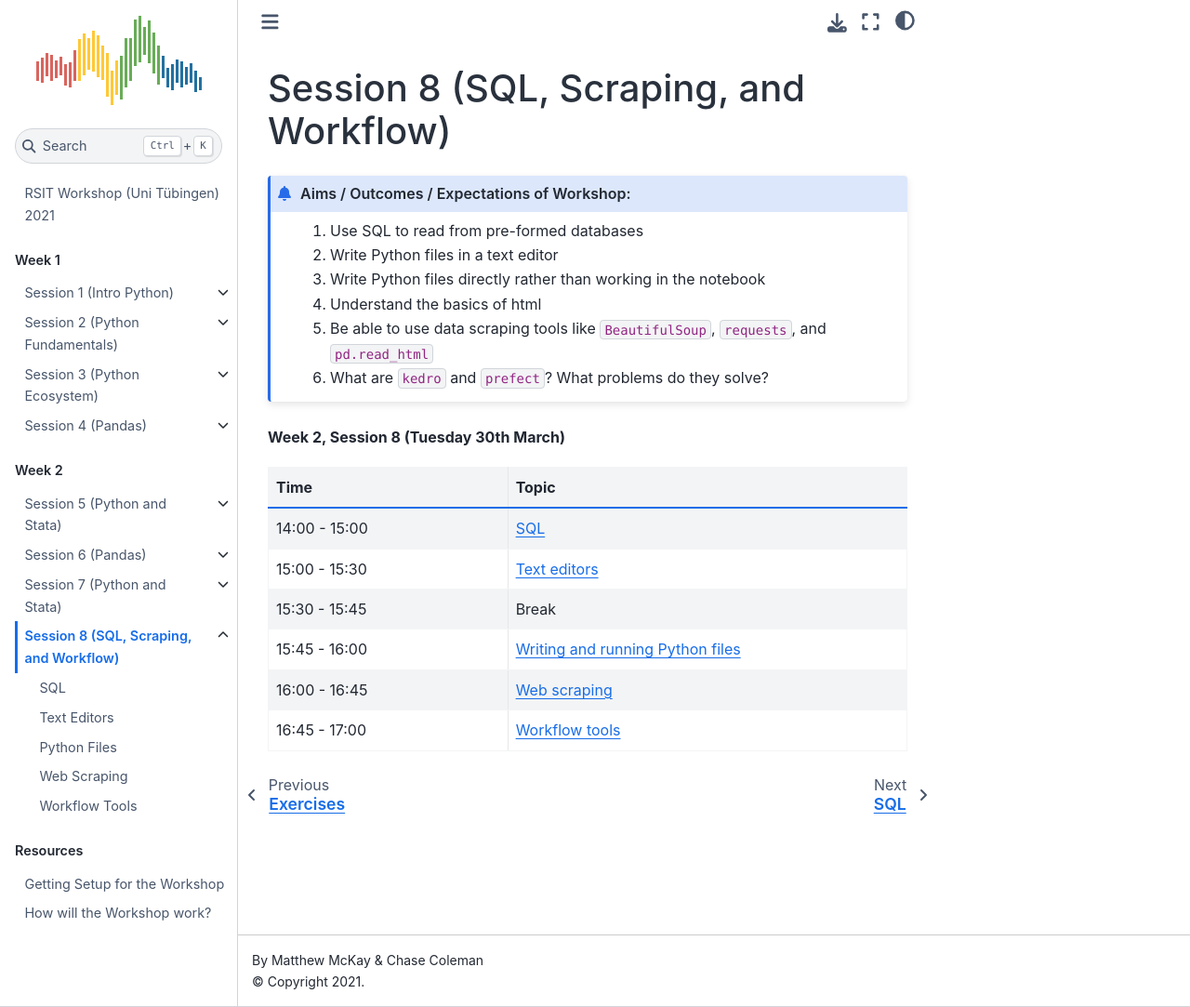
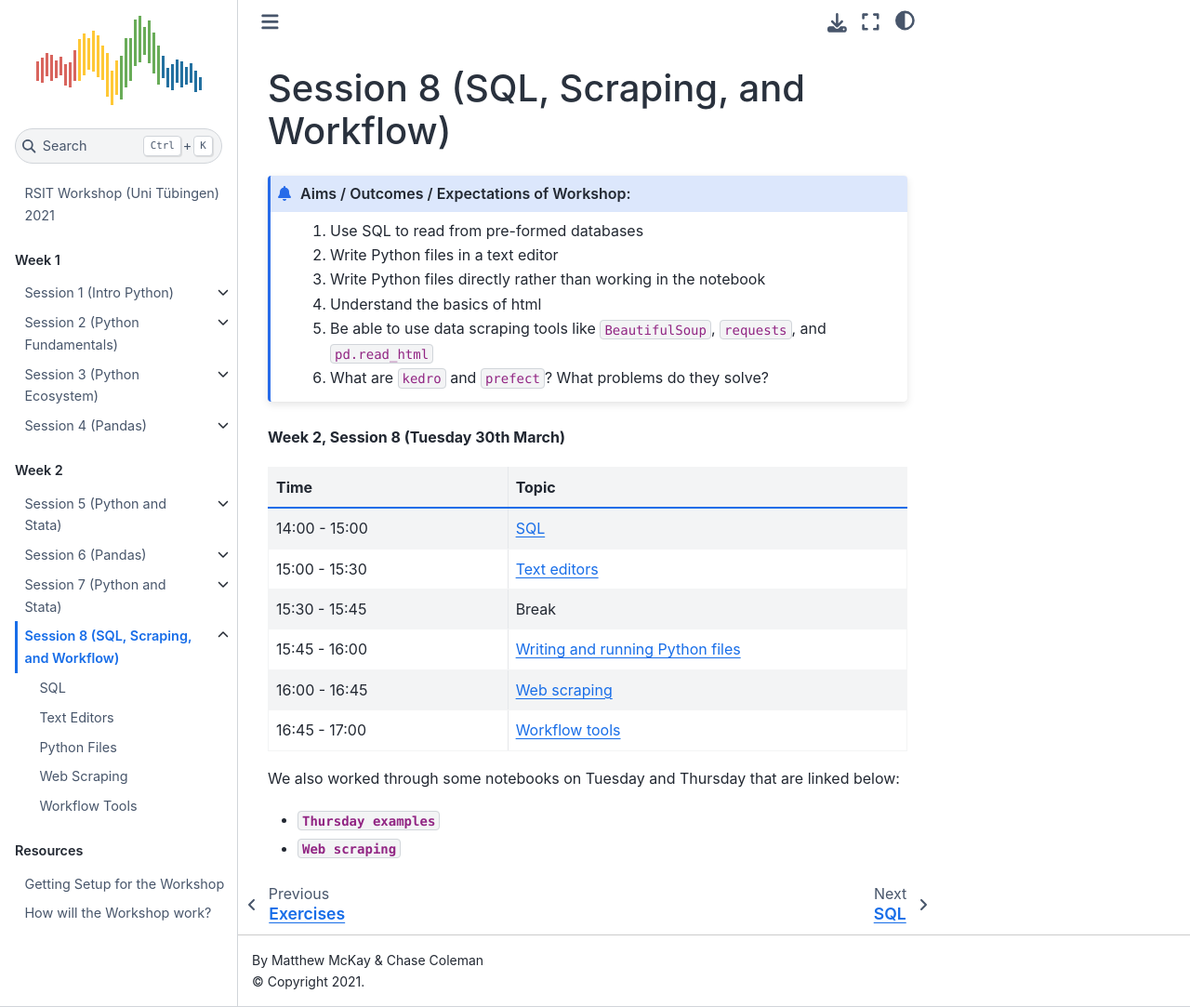
Before and after one commit to QuantEcon/2021-workshop-rsit, a Jupyter Book: the page built from website/week2/session8/schedule.md, in a window 1280 px wide and 1083 px high. Shown: the whole window at 93% size. Built offline with Jupyter Book 1.0.4 settings and Sphinx 7.4.7 and the Sphinx Book theme 1.1.4, drawn with Linux system fonts in a browser that asks for light colours.

Commit message:
Add examples and updates from Th

````diff
--- a/website/week2/session8/schedule.md
+++ b/website/week2/session8/schedule.md
@@ -31,3 +31,9 @@
 * - 16:45 - 17:00
   - [Workflow tools](session8/workflow-tools)
 ```
+
+We also worked through some notebooks on Tuesday and Thursday that are linked below:
+
+
+* {download}`Thursday examples <../../../notebooks/session8/webscraping_examples_from_thursday.ipynb>`
+* {download}`Web scraping <../../../notebooks/session8/scraping_examples.ipynb>`
````
Also changed, not shown: 3 other files.
